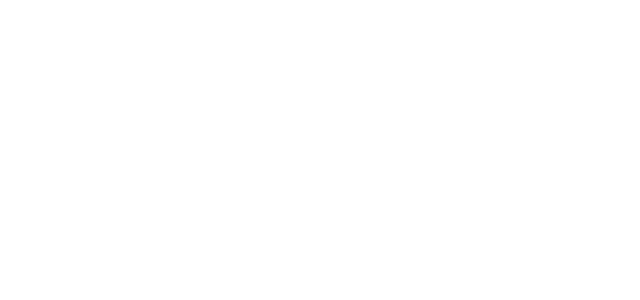
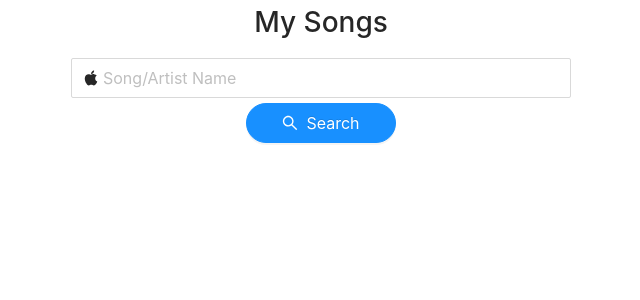
Before and after one commit to ndaifallah/gmc-song-search, a React (Create React App) app: page / in a window 1280 px wide. Shown: the top 300 px of the page, without its empty margins (319-959 px from the left). Built offline with nearby package versions, Linux system fonts and the light colour scheme.

Commit message:
final result

```diff
--- a/src/App.js
+++ b/src/App.js
@@ -1,13 +1,29 @@
-import logo from './logo.svg';
-import './App.css';
+import React, { Component } from 'react';
 import 'antd/dist/antd.css';
+import Search from './components/search'
+import Result from './components/result'
 
-function App() {
-  return (
-    <div className="App">
+class App extends Component {
+  constructor(props) {
+    super(props);
+    this.state = {data:[]};
+  }
 
-    </div>
-  );
+  dataCallBack= (d)=>{
+    this.setState({data: d})
+  }
+  render(){
+    return (
+      <div className="App" style={{
+        dispay:"flex",
+        justifyContent: "center",
+        width:"100vw"
+      }} >
+        <Search datacallback={this.dataCallBack} />
+        <Result data= {this.state.data}/>
+      </div>
+    );
+  }
 }
 
 export default App;
--- /dev/null
+++ b/src/components/result.jsx
@@ -0,0 +1,32 @@
+
+import { render } from "@testing-library/react"
+import React,{Component} from "react"
+import SingleResult from './singleResult'
+
+
+class Result extends Component {
+    constructor(props) {
+        super(props);
+        this.state = {};
+      }
+    render(){
+        console.log(this.props.data)
+        return(
+            <div style={{
+                display: "flex",
+                flexWrap:"wrap",
+                marginTop:'10px'
+            }}>
+                {this.props.data.map((el)=>{
+                    return <SingleResult img={el.artworkUrl100} name={el.artistName} song={el.trackName}/>
+                })}
+
+            </div>
+            // <div>
+            //     <SingleResult img='test' name='hello' song='adele' />
+            // </div>
+
+        )
+    }
+}
+export default Result
--- /dev/null
+++ b/src/components/search.jsx
@@ -0,0 +1,39 @@
+import { render } from "@testing-library/react"
+import React,{Component} from "react"
+import { Input } from 'antd';
+import {AppleFilled, SearchOutlined } from "@ant-design/icons"
+import { Button, Radio } from 'antd';
+// import { DownloadOutlined } from '@ant-design/icons';
+
+
+class Search extends Component {
+    constructor(props) {
+        super(props);
+        this.state = {content:""};
+      }
+
+      onClickSearch= async (e)=>{
+          let value= this.state.content
+          let response= await fetch(`https://itunes.apple.com/search?term=${value}`)
+          let data= await response.json()
+          this.props.datacallback(data.results)
+      }
+    render(){
+        return(<div style={{
+            display: "flex",
+            justifyContent: "center",
+            flexDirection: 'column',
+            alignItems:"center"
+        }}>
+
+            <h1>My Songs</h1>
+            <Input size="large" placeholder="Song/Artist Name" prefix={<AppleFilled />} style={{width:"500px"}} onChange={e=>{
+              this.setState({content: e.target.value} ) }} value={this.state.content} />
+            <Button type="primary" shape="round" icon={<SearchOutlined />} size={"large"} style={{width:"150px",marginTop:'5px'}} onClick={e=> this.onClickSearch(e)}>
+          Search
+        </Button>
+        </div>
+        )
+    }
+}
+export default Search
--- /dev/null
+++ b/src/components/singleResult.jsx
@@ -0,0 +1,28 @@
+import { render } from "@testing-library/react"
+import React,{Component} from "react"
+import { Card } from 'antd';
+
+const { Meta } = Card
+
+class SingleResult extends Component {
+    constructor(props) {
+        super(props);
+        this.state = {};
+      }
+    render(){
+        return(
+            <div style={{
+                margin:"4px"
+            }}>
+                <Card
+    hoverable
+    style={{ width: 240 }}
+    cover={<img alt="example" src={this.props.img} />}
+  >
+    <Meta title={this.props.song} description={this.props.name} />
+  </Card>
+            </div>
+        )
+    }
+}
+export default SingleResult
```
Also changed, not shown: 1 other file (tests, documents, lock files or other folders).
